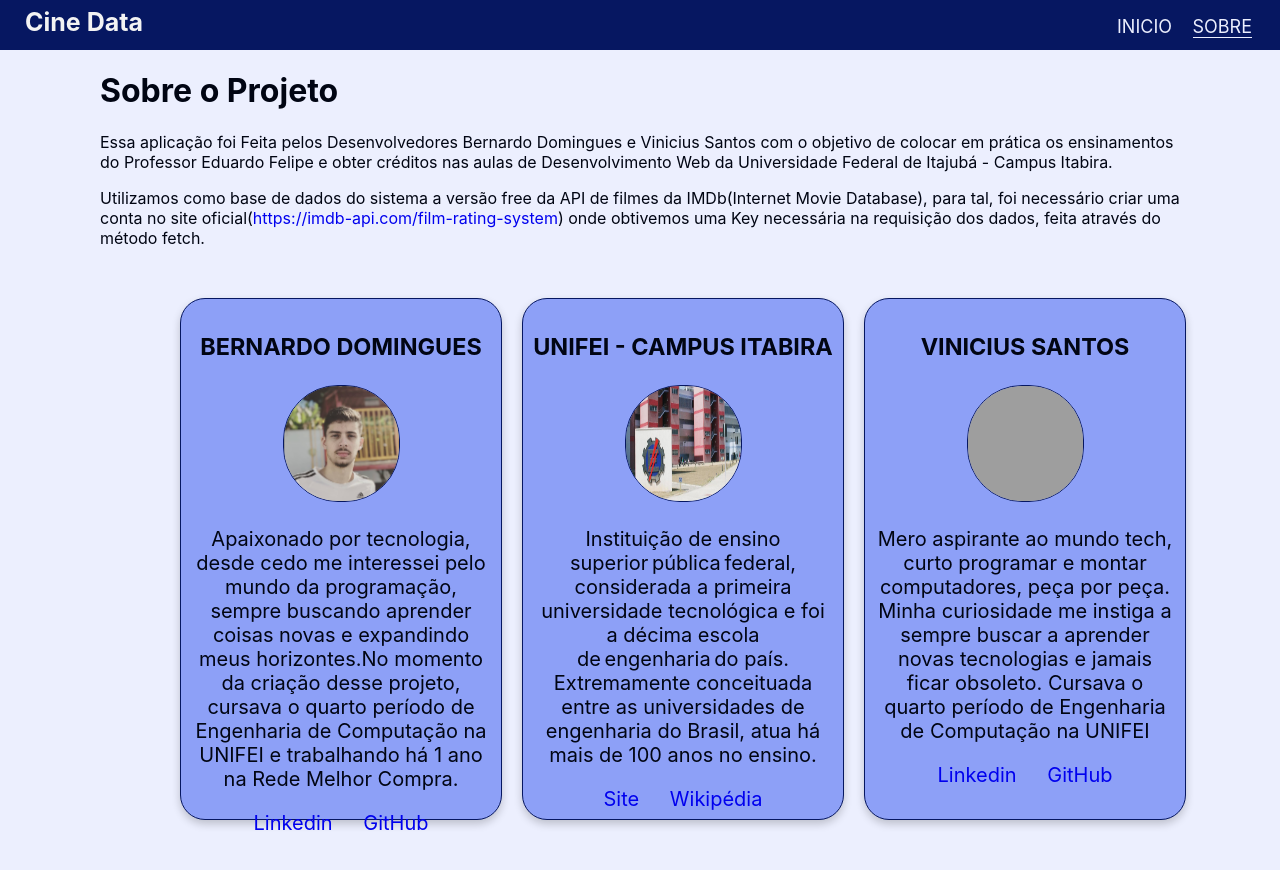
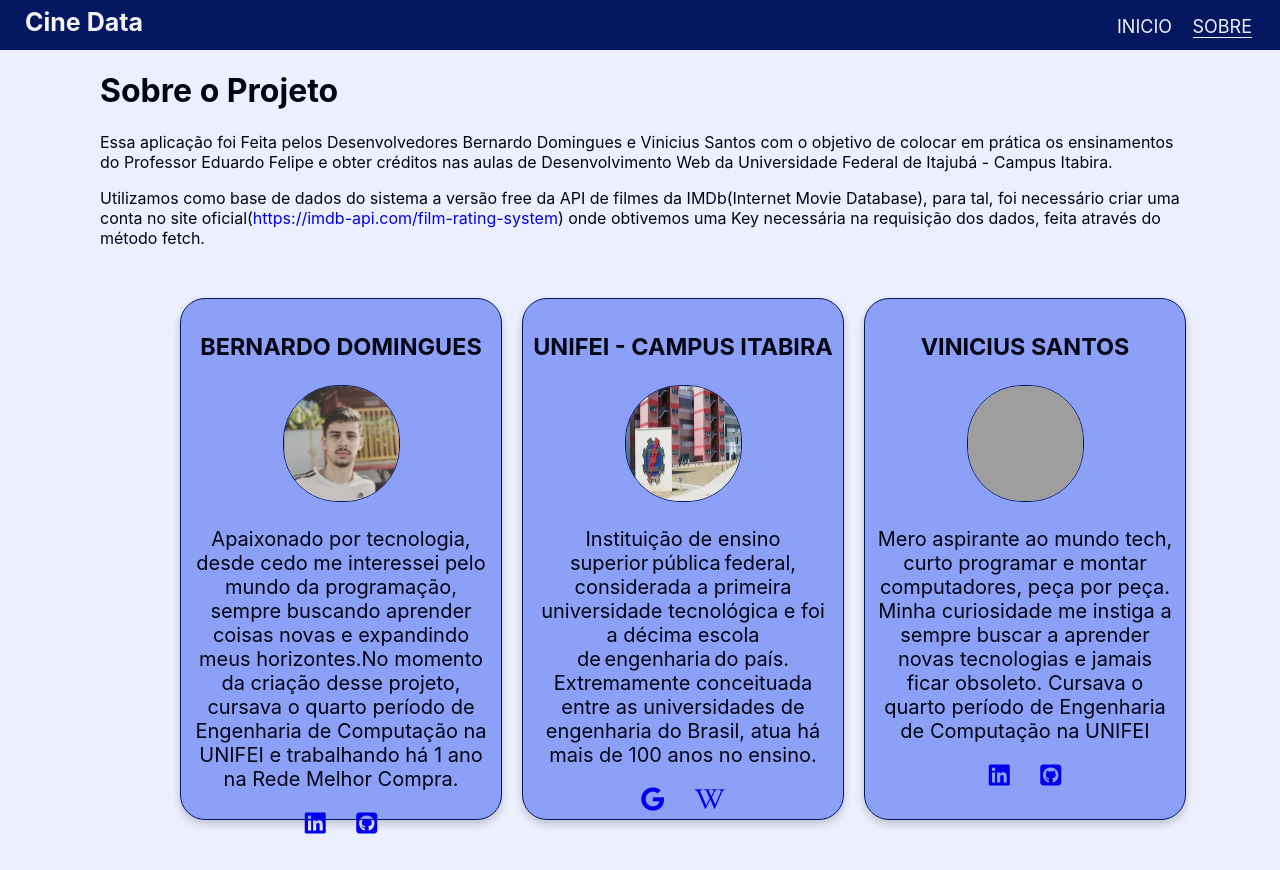
Before and after one commit to BernardoDomingues/Projeto1DevWebUNIFEI, a website: page static/about.html in a window 1280 px wide. Drawn offline with Linux system fonts and the light colour scheme; grey boxes are pictures that could not be loaded.

Commit message:
corrige problema dos icons html da pagina sobre

```diff
--- a/static/about.html
+++ b/static/about.html
@@ -11,10 +11,10 @@
     <title>Cine Data</title>
     <link rel="stylesheet" type="text/css" href="index.css" />
     <link rel="stylesheet" type="text/css" href="about.css" />
-    <!-- <script
-      src="https://kit.fontawesome.com/yourcode.js"
+    <script
+      src="https://kit.fontawesome.com/a076d05399.js"
       crossorigin="anonymous"
-    ></script> -->
+    ></script>
   </head>
   <body>
     <nav>
@@ -60,12 +60,10 @@
             href="https://linkedin.com/in/bernardo-domingues14"
             target="_blank"
           >
-            <!-- <i class="fas fa-linkedin"></i> -->
-            Linkedin
+            <i style="font-size: 24px" class="fab">&#xf08c;</i>
           </a>
           <a href="https://github.com/BernardoDomingues" target="_blank">
-            <!-- <i class="fab fa-github-square"></i> -->
-            GitHub
+            <i style="font-size: 24px" class="fab">&#xf092;</i>
           </a>
         </div>
       </div>
@@ -79,12 +77,14 @@
           Brasil, atua há mais de 100 anos no ensino.
         </p>
         <div class="cardFooter">
-          <a href="https://unifei.edu.br/" target="_blank"> Site </a>
+          <a href="https://unifei.edu.br/" target="_blank">
+            <i style="font-size: 24px" class="fab">&#xf1a0;</i>
+          </a>
           <a
             href="https://pt.wikipedia.org/wiki/Universidade_Federal_de_Itajub%C3%A1"
             target="_blank"
           >
-            Wikipédia
+            <i style="font-size: 24px" class="fab">&#xf266;</i>
           </a>
         </div>
       </div>
@@ -102,10 +102,10 @@
             href="https://www.linkedin.com/in/vinicius-santos11"
             target="_blank"
           >
-            Linkedin
+            <i style="font-size: 24px" class="fab">&#xf08c;</i>
           </a>
           <a href="https://github.com/ViniciusP-Sants" target="_blank">
-            GitHub
+            <i style="font-size: 24px" class="fab">&#xf092;</i>
           </a>
         </div>
       </div>
```
